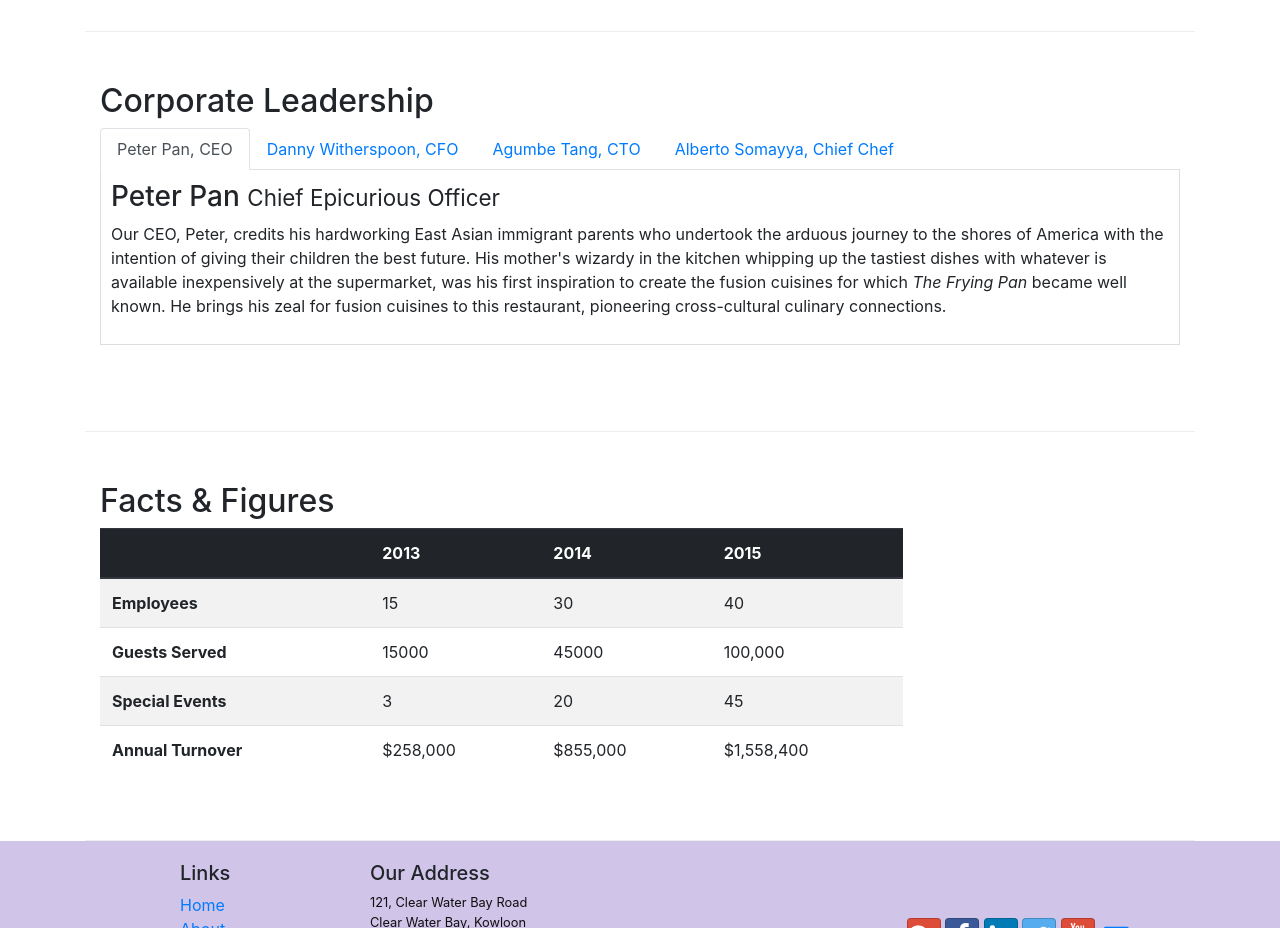
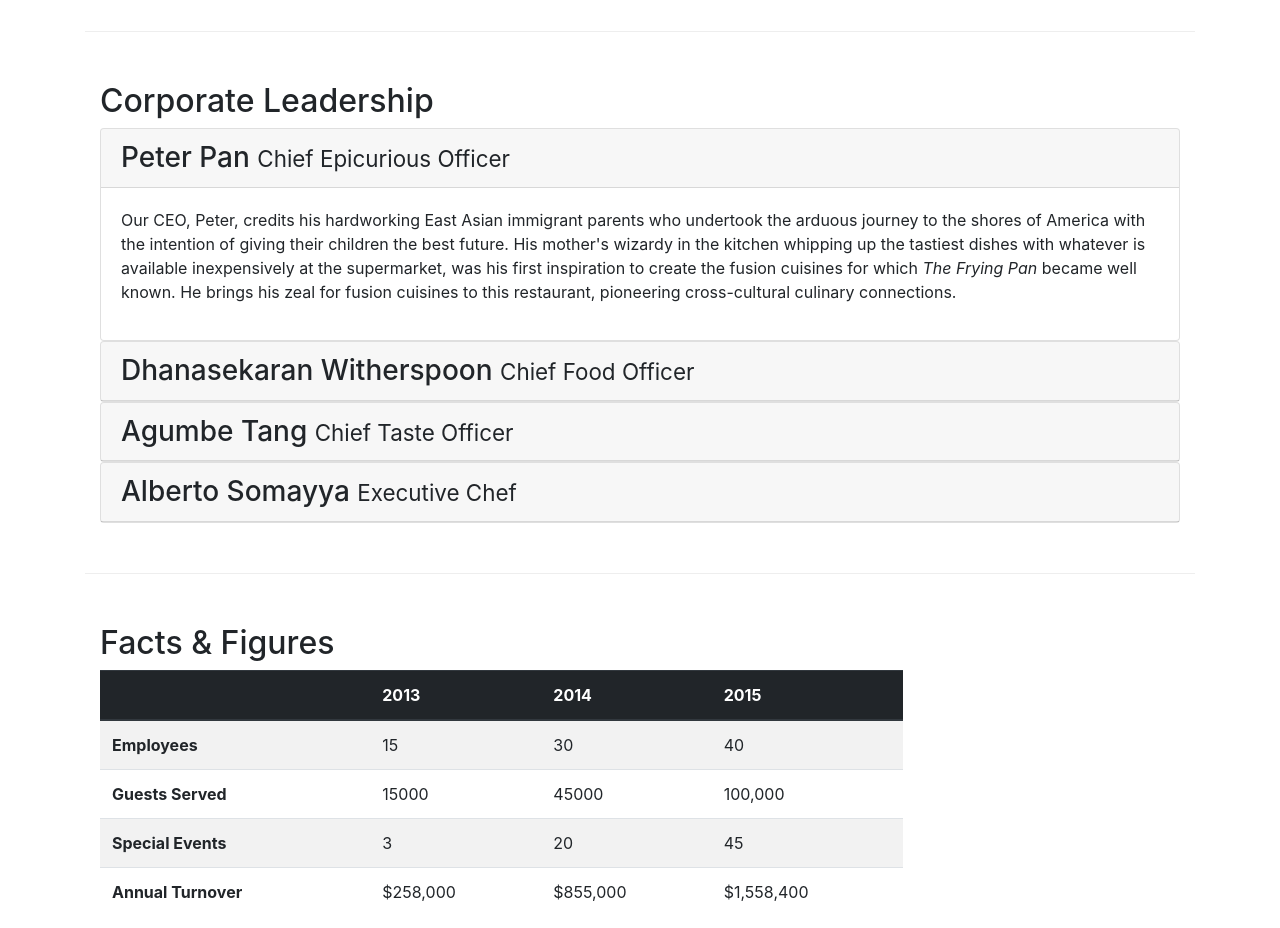
Before and after one commit to shadan-asad/conFusion, a website: page aboutus.html in a window 1280 px wide. Shown: the part 940-1868 px from the top of the page. Drawn offline with nearby package versions, Linux system fonts and the light colour scheme.

Commit message:
Accordion

```diff
--- a/aboutus.html
+++ b/aboutus.html
@@ -100,36 +100,67 @@
         <div class="row row-content">
             <div class="col-12">
                 <h2>Corporate Leadership</h2>
-                <ul class="nav nav-tabs">
-                    <li class="nav-item">
-                        <a class="nav-link active" href="#peter" role="tab" data-toggle="tab">Peter Pan, CEO</a>
-                    </li>
-                    <li class="nav-item">
-                        <a class="nav-link" href="#danny" role="tab" data-toggle="tab">Danny Witherspoon, CFO</a>
-                    </li>
-                    <li class="nav-item">
-                        <a class="nav-link" href="#agumbe" role="tab" data-toggle="tab">Agumbe Tang, CTO</a>
-                    </li>
-                    <li class="nav-item">
-                        <a class="nav-link" href="#alberto" role="tab" data-toggle="tab">Alberto Somayya, Chief Chef</a>
-                    </li>
-                </ul>
-                <div class="tab-content">
-                    <div role="tabpanel" class="tab-pane fade show active" id="peter">
-                        <h3>Peter Pan <small>Chief Epicurious Officer</small></h3>
-                        <p class="d-none d-sm-block">Our CEO, Peter, credits his hardworking East Asian immigrant parents who undertook the arduous journey to the shores of America with the intention of giving their children the best future. His mother's wizardy in the kitchen whipping up the tastiest dishes with whatever is available inexpensively at the supermarket, was his first inspiration to create the fusion cuisines for which <em>The Frying Pan</em> became well known. He brings his zeal for fusion cuisines to this restaurant, pioneering cross-cultural culinary connections.</p>
+
+                <div id="accordion">
+                    <div class="card">
+                        <div class="card-header" role="tab" id="peterhead">
+                            <h3 class="mb-0">
+                                <a data-toggle="collapse" data-target="#peter">
+                                     Peter Pan <small>Chief Epicurious Officer</small>
+                                </a>
+                            </h3>
+                        </div>
+                        <div role="tabpanel" class="collapse show" id="peter" data-parent="#accordion">
+                            <div class="card-body">
+                                <p class="d-none d-sm-block">Our CEO, Peter, credits his hardworking East Asian immigrant parents who undertook the arduous journey to the shores of America with the intention of giving their children the best future. His mother's wizardy in the kitchen whipping up the tastiest dishes with whatever is available inexpensively at the supermarket, was his first inspiration to create the fusion cuisines for which <em>The Frying Pan</em> became well known. He brings his zeal for fusion cuisines to this restaurant, pioneering cross-cultural culinary connections.</p>
+                            </div>
+                        </div>
                     </div>
-                    <div role="tabpanel" class="tab-pane fade" id="danny">
-                        <h3>Dhanasekaran Witherspoon <small>Chief Food Officer</small></h3>
-                        <p class="d-none d-sm-block">Our CFO, Danny, as he is affectionately referred to by his colleagues, comes from a long established family tradition in farming and produce. His experiences growing up on a farm in the Australian outback gave him great appreciation for varieties of food sources. As he puts it in his own words, <em>Everything that runs, wins, and everything that stays, pays!</em></p>
+
+                    <div class="card">
+                        <div class="card-header" role="tab" id="dannyhead">
+                            <h3 class="mb-0">
+                                <a data-toggle="collapse" data-target="#danny">
+                                    Dhanasekaran Witherspoon <small>Chief Food Officer</small>
+                                </a>
+                            </h3>
+                        </div>
+                        <div role="tabpanel" class="collapse" id="danny" data-parent="#accordion">
+                            <div class="card-body">
+                                <p class="d-none d-sm-block">Our CFO, Danny, as he is affectionately referred to by his colleagues, comes from a long established family tradition in farming and produce. His experiences growing up on a farm in the Australian outback gave him great appreciation for varieties of food sources. As he puts it in his own words, <em>Everything that runs, wins, and everything that stays, pays!</em></p>
+                            </div>
+
+                        </div>
                     </div>
-                    <div role="tabpanel" class="tab-pane fade" id="agumbe">
-                        <h3>Agumbe Tang <small>Chief Taste Officer</small></h3>
-                        <p class="d-none d-sm-block">Blessed with the most discerning gustatory sense, Agumbe, our CTO, personally ensures that every dish that we serve meets his exacting tastes. Our chefs dread the tongue lashing that ensues if their dish does not meet his exacting standards. He lives by his motto, <em>You click only if you survive my lick.</em></p>
+
+                    <div class="card">
+                        <div class="card-header" role="tab" id="agumbehead">
+                            <h3 class="mb-0">
+                                <a data-toggle="collapse" data-target="#agumbe">
+                                    Agumbe Tang <small>Chief Taste Officer</small>
+                                </a>
+                            </h3>
+                        </div>
+                        <div role="tabpanel" class="collapse" id="agumbe" data-parent="#accordion">
+                            <div class="card-body">
+                                <p class="d-none d-sm-block">Blessed with the most discerning gustatory sense, Agumbe, our CTO, personally ensures that every dish that we serve meets his exacting tastes. Our chefs dread the tongue lashing that ensues if their dish does not meet his exacting standards. He lives by his motto, <em>You click only if you survive my lick.</em></p>
+                            </div>
+                        </div>
                     </div>
-                    <div role="tabpanel" class="tab-pane fade" id="alberto">
-                        <h3>Alberto Somayya <small>Executive Chef</small></h3>
-                        <p class="d-none d-sm-block">Award winning three-star Michelin chef with wide International experience having worked closely with whos-who in the culinary world, he specializes in creating mouthwatering Indo-Italian fusion experiences. He says, <em>Put together the cuisines from the two craziest cultures, and you get a winning hit! Amma Mia!</em></p>
+
+                    <div class="card">
+                        <div class="card-header" role="tab" id="albertohead">
+                            <h3 class="mb-0">
+                                <a data-toggle="collapse" data-target="#alberto">
+                                    Alberto Somayya <small>Executive Chef</small>
+                                </a>
+                            </h3>
+                        </div>
+                        <div role="tabpanel" class="collapse" id="alberto" data-parent="#accordion">
+                            <div class="card-body">
+                                <p class="d-none d-sm-block">Award winning three-star Michelin chef with wide International experience having worked closely with whos-who in the culinary world, he specializes in creating mouthwatering Indo-Italian fusion experiences. He says, <em>Put together the cuisines from the two craziest cultures, and you get a winning hit! Amma Mia!</em></p>
+                            </div>
+                        </div>
                     </div>
                 </div>
             </div>
```
